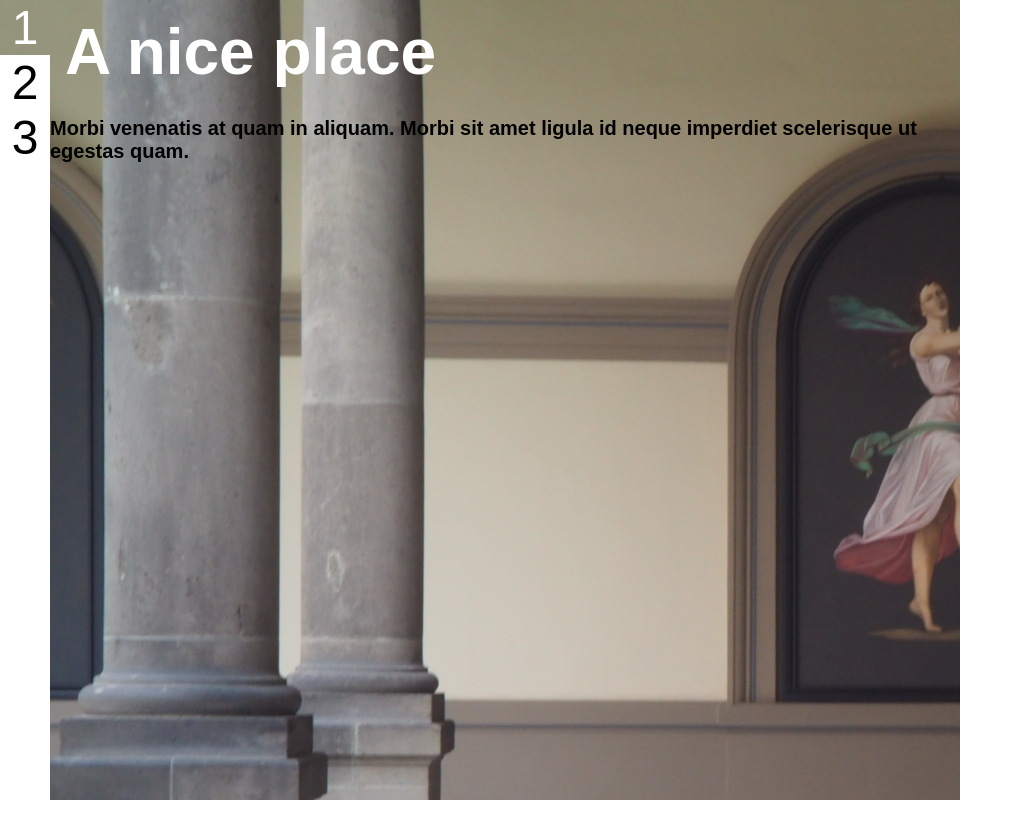
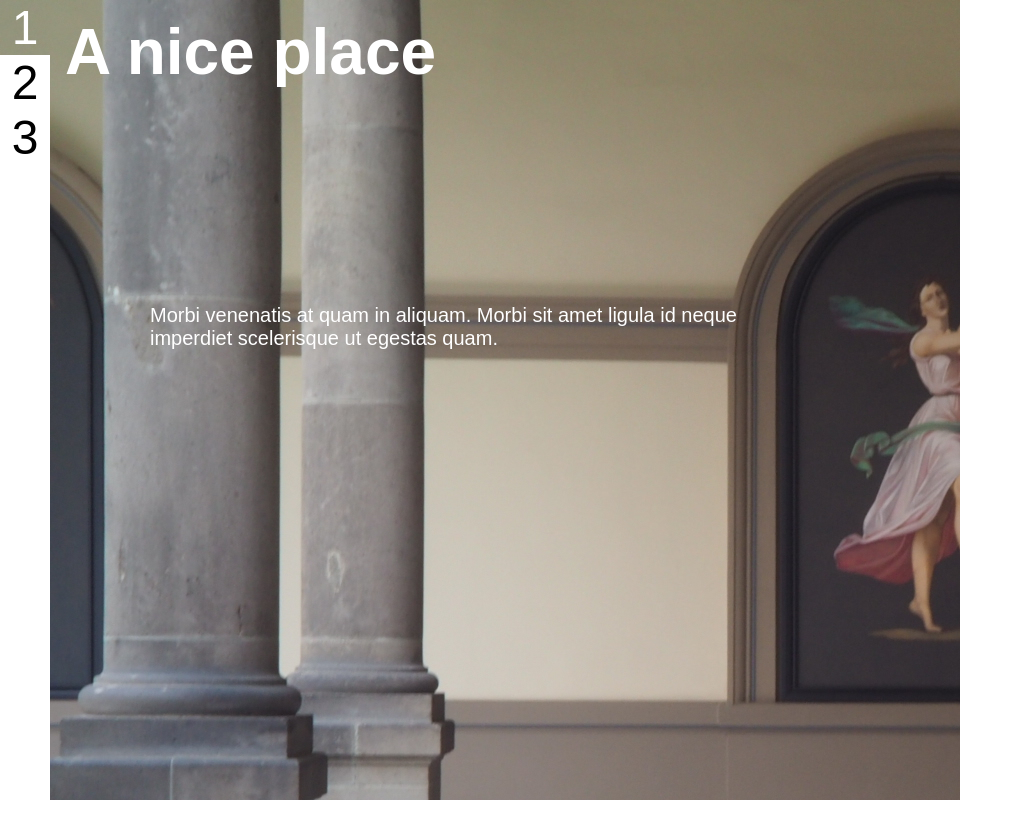
Before and after one commit to pkolo/react-slideshow, a React (Create React App) app: page / in a window 1280 px wide. Shown: the top 838 px of the page, without its empty margins (0-1023 px from the left). Built offline with nearby package versions, Linux system fonts and the light colour scheme.

Commit message:
More complex styling from data

```diff
--- a/public/data.json
+++ b/public/data.json
@@ -9,7 +9,11 @@
           {
             "text": "Morbi venenatis at quam in aliquam. Morbi sit amet ligula id neque imperdiet scelerisque ut egestas quam.",
             "style": {
-              "fontSize": "20px"
+              "width": "600px",
+              "fontSize": "20px",
+              "color": "#fff",
+              "paddingTop" : "200px",
+              "paddingLeft": "100px"
             }
           }
         ]
@@ -24,7 +28,11 @@
           {
             "text": "Vestibulum varius eget velit quis molestie. Duis condimentum mi eget placerat hendrerit. Cras vestibulum vitae ex ac auctor.",
             "style": {
-              "fontSize": "16px"
+              "paddingTop": "600px",
+              "paddingLeft": "300px",
+              "width": "400px",
+              "fontSize": "16px",
+              "color": "#fff"
             }
           }
         ]
--- a/src/components/overlay/Overlay.js
+++ b/src/components/overlay/Overlay.js
@@ -5,7 +5,7 @@ class Overlay extends Component {
 
   render() {
     return (
-      <h1 style={this.props.style}>{this.props.text}</h1>
+      <div style={this.props.style}>{this.props.text}</div>
     );
   }
 }
```
